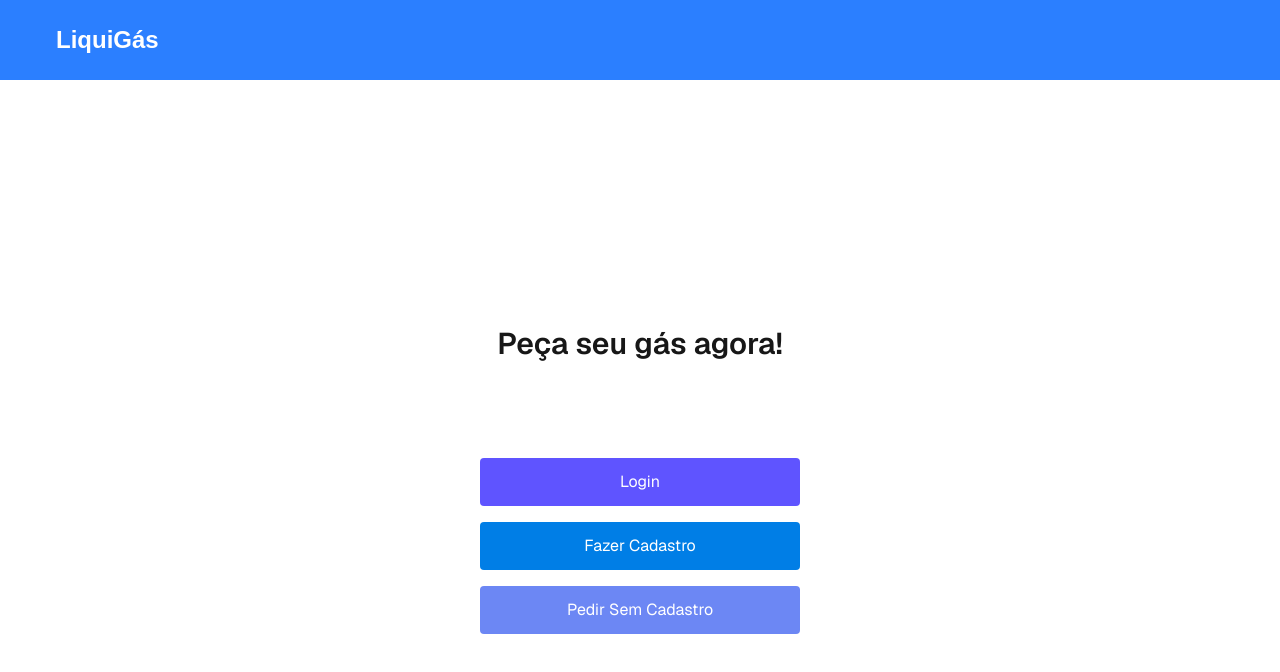
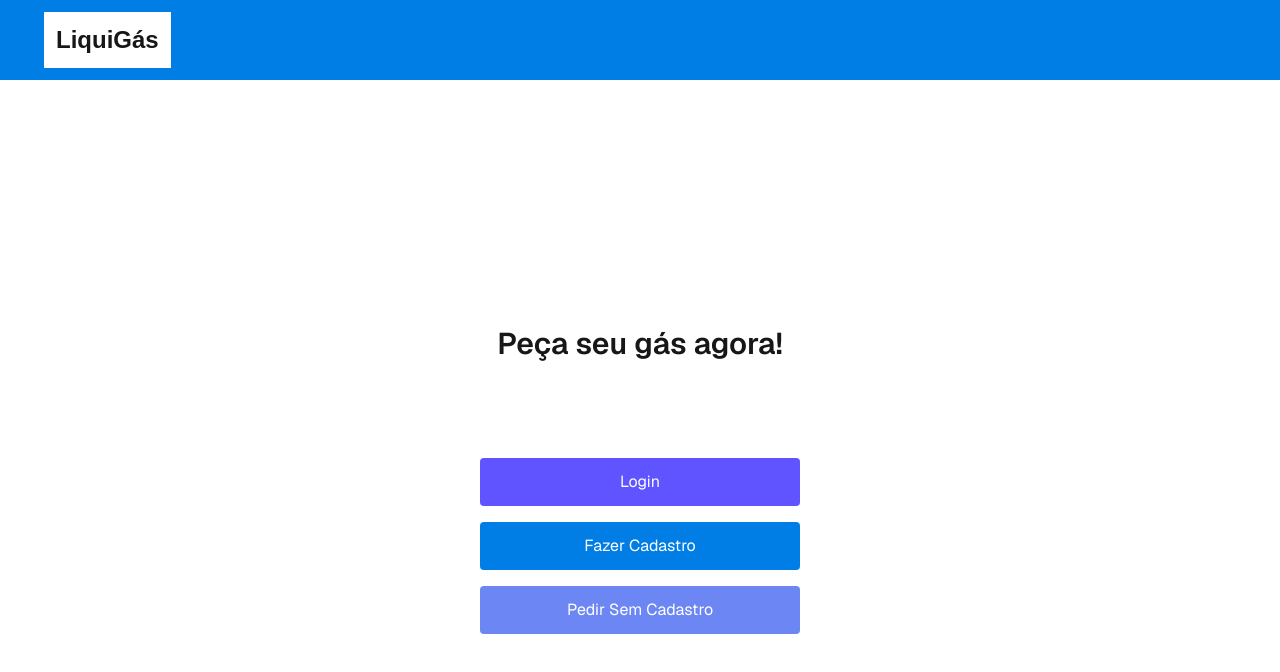
Before and after one commit to flpquineper/easygas-fe, a Next.js app: page / in a window 1280 px wide. Shown: the top 672 px of the page. Built offline with nearby package versions, Linux system fonts and the light colour scheme.

Commit message:
Adiciona variaveis de cor ao globals.css

```diff
--- a/src/app/components/Header.tsx
+++ b/src/app/components/Header.tsx
@@ -2,10 +2,10 @@ import Link from "next/link";
 
 export function Header() {
   return (
-    <nav className="bg-blue-500 border-gray-200">
+    <nav className="bg-[var(--header-background)] border-gray-200">
       <div className="flex flex-wrap justify-between items-center mx-auto max-w-screen-xl p-3">
         <Link href="/" className="flex items-center space-x-3 rtl:space-x-reverse">
-          <span className="text-white self-center text-2xl font-semibold whitespace-nowrap p-3 ml-8">
+          <span className="bg-[var(--header-text)] self-center text-2xl font-semibold whitespace-nowrap p-3 ml-8">
             LiquiGás
           </span>
         </Link>
--- a/src/app/globals.css
+++ b/src/app/globals.css
@@ -6,6 +6,7 @@
   --header-text: #ffffff;
   --header-background: #007EE6;
   --text-color: #000000;
+  --text-button-color: #ffffff;
   --login-button: #5F54FF;
   --login-button-hover: #4E4BFF;
   --cadastro-button: #007EE6;
```
